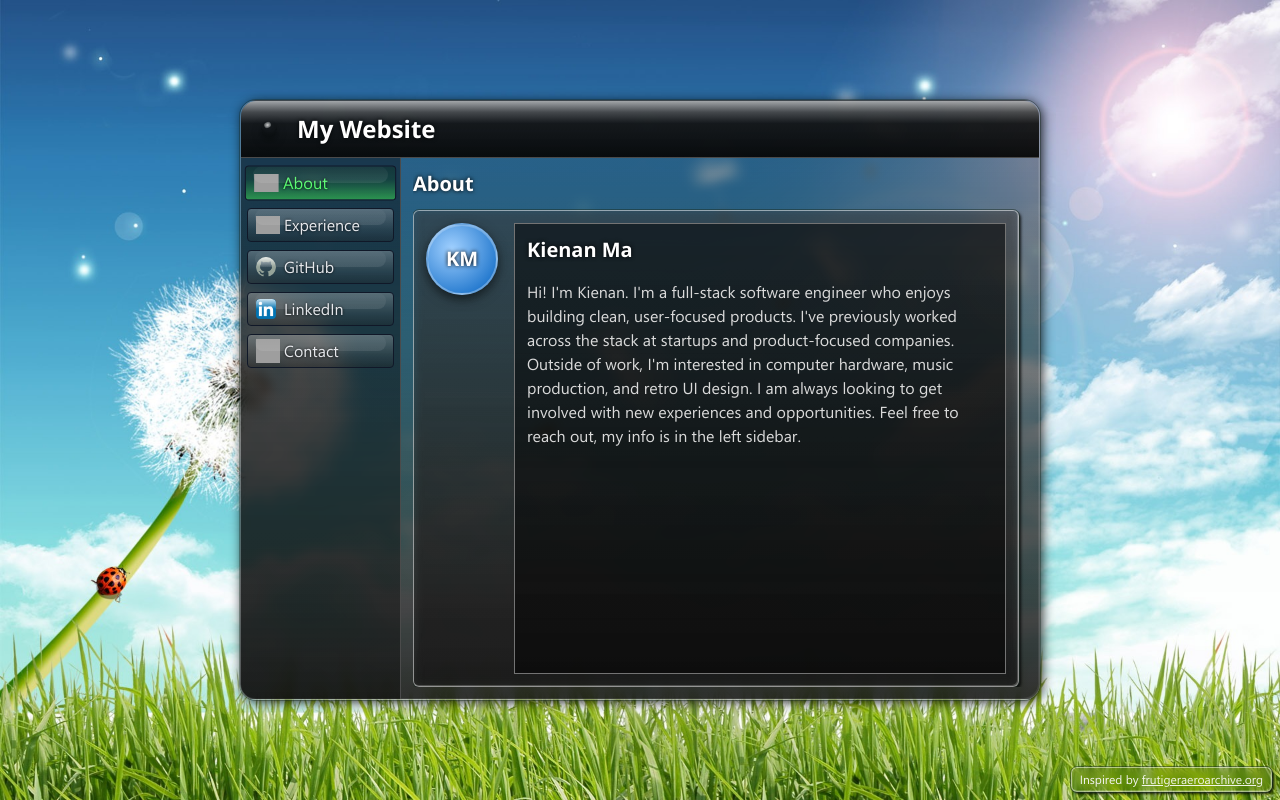
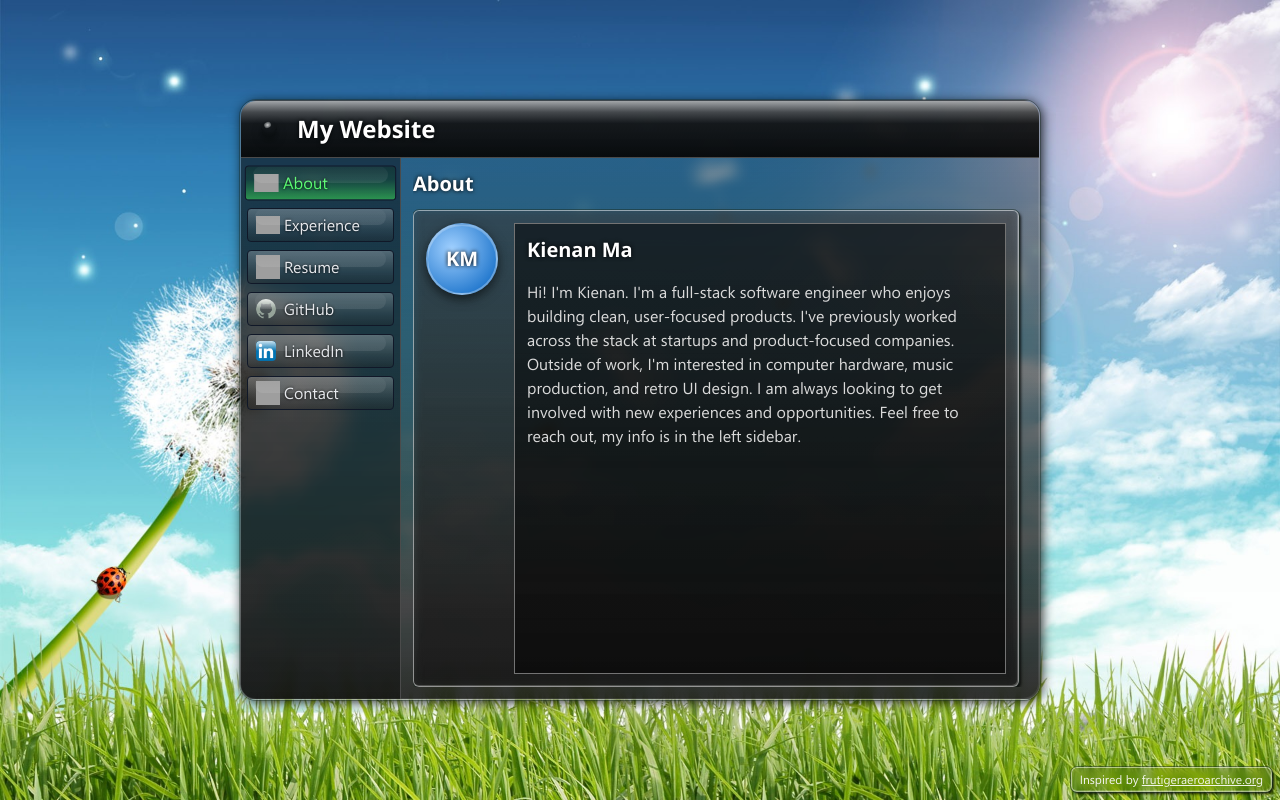
Before and after one commit to teng1m/website, a React (Vite) app: page / in a window 1280 px wide. Built offline with nearby package versions, Linux system fonts and the light colour scheme; grey boxes are pictures that could not be loaded.

Commit message:
added placeholder resume page

```diff
--- a/src/App.tsx
+++ b/src/App.tsx
@@ -7,7 +7,7 @@ import Experience from "./sections/Experience";
 import UnderConstruction from "./sections/UnderConstruction";
 import About from "./sections/About";
 
-type Section = "about" | "experience" | "contact";
+type Section = "about" | "experience" | "contact" | "resume";
 
 export default function App() {
     const [section, setSection] = useState<Section>("about");
@@ -64,13 +64,13 @@ export default function App() {
                         >
                             Experience
                         </SideNavButton>
-                        {/* <SideNavButton
-                        href={site.links.resume}
-                        external
-                        icon={<img src="/resume.ico" className="size-6" />}
-                    >
-                        Resume
-                    </SideNavButton> */}
+                        <SideNavButton
+                            active={section === "resume"}
+                            onClick={() => setSection("resume")}
+                            icon={<img src="/resume.ico" className="size-6" />}
+                        >
+                            Resume
+                        </SideNavButton>
                         <SideNavButton
                             href={site.links.github}
                             external
@@ -111,6 +111,7 @@ export default function App() {
                         {section === "about" && <About />}
                         {section === "experience" && <Experience />}
                         {section === "contact" && <UnderConstruction />}
+                        {section === "resume" && <UnderConstruction />}
                     </div>
                 </div>
             </div>
```
